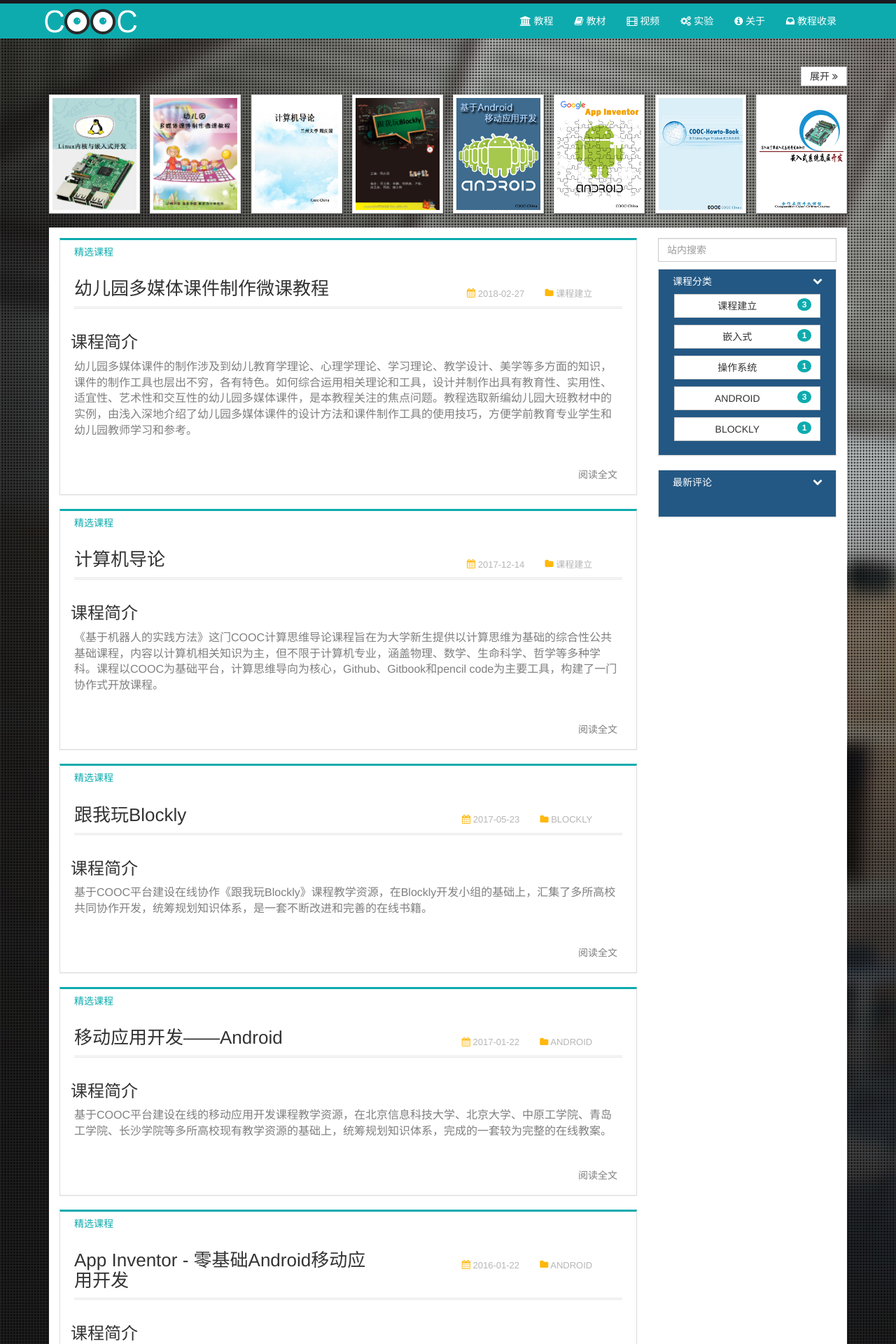
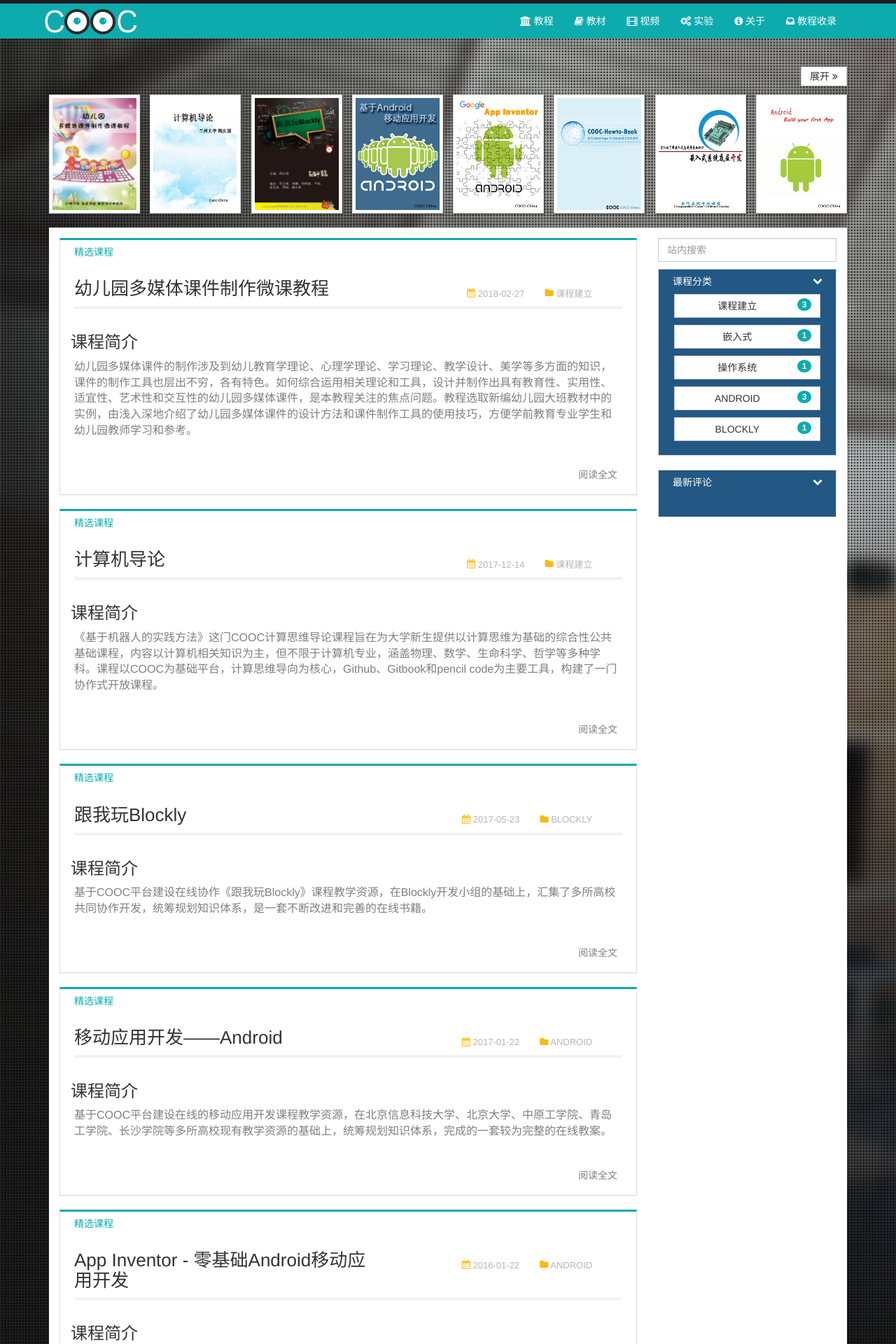
Before and after one commit to COOC-China/cooc-china.github.io, a Jekyll site: the page built from index.md, in a window 1280 px wide. Shown: the top 1920 px of the page at 70% size. Built offline with Jekyll 4.4.1, drawn with Linux system fonts in a browser that asks for light colours; comment, search, counter and statistics services are not loaded.

Commit message:
Update index.md

```diff
--- a/index.md
+++ b/index.md
@@ -1,7 +1,6 @@
 ---
 layout: index
 ---
-* [![Linux内核与嵌入式开发](/images/book-thumb/linux.jpeg)](https://wugaosheng.gitbooks.io/linux-arm/content/)
 * [![幼儿园多媒体课件制作微课课程](/images/book-thumb/kindergarten.png)](https://luyuwen.gitbooks.io/kmcp/content/)
 * [![计算机导论](/images/book-thumb/introduce_to_computer.png)](https://kinggolzu.gitbooks.io/introduction-to-computer/content/)
 * [![跟我玩Blockly](/images/book-thumb/play_with_blockly.png)](https://www.gitbook.com/read/book/yinhang2/-blockly)
```
